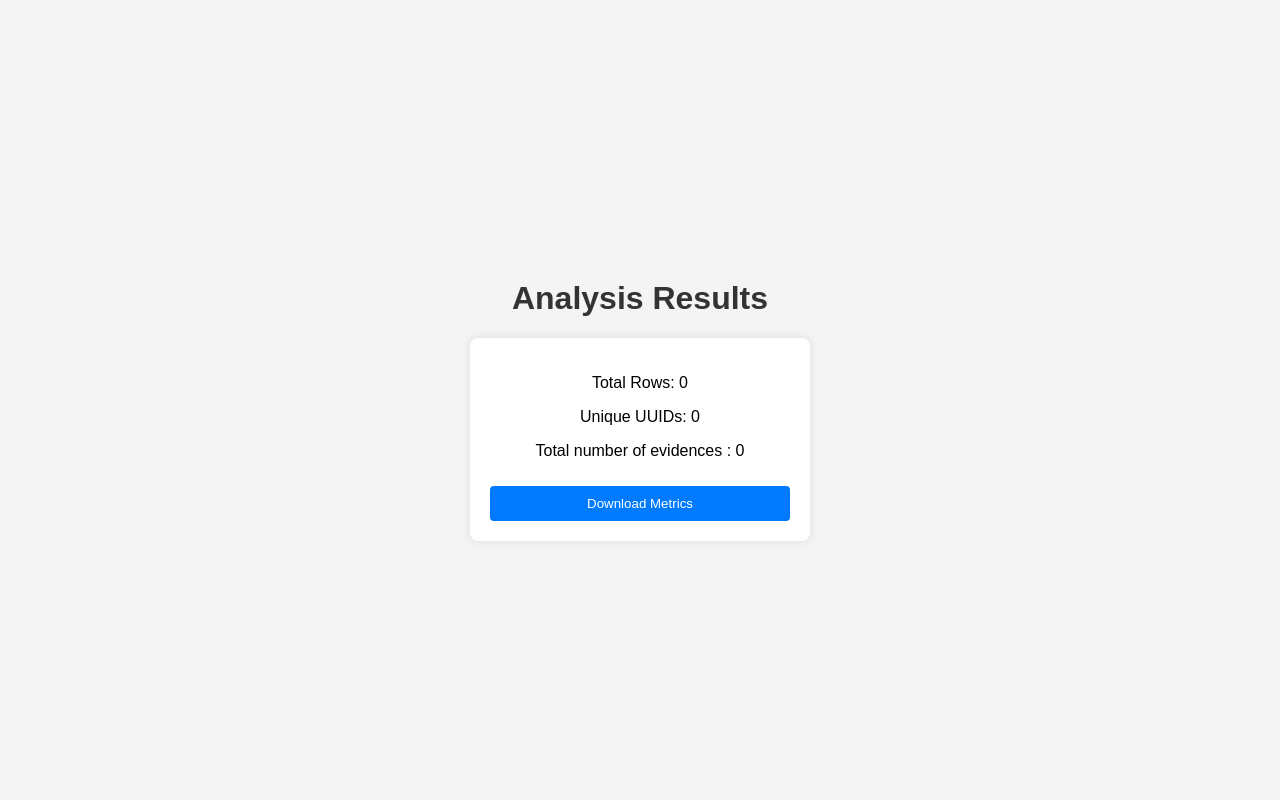
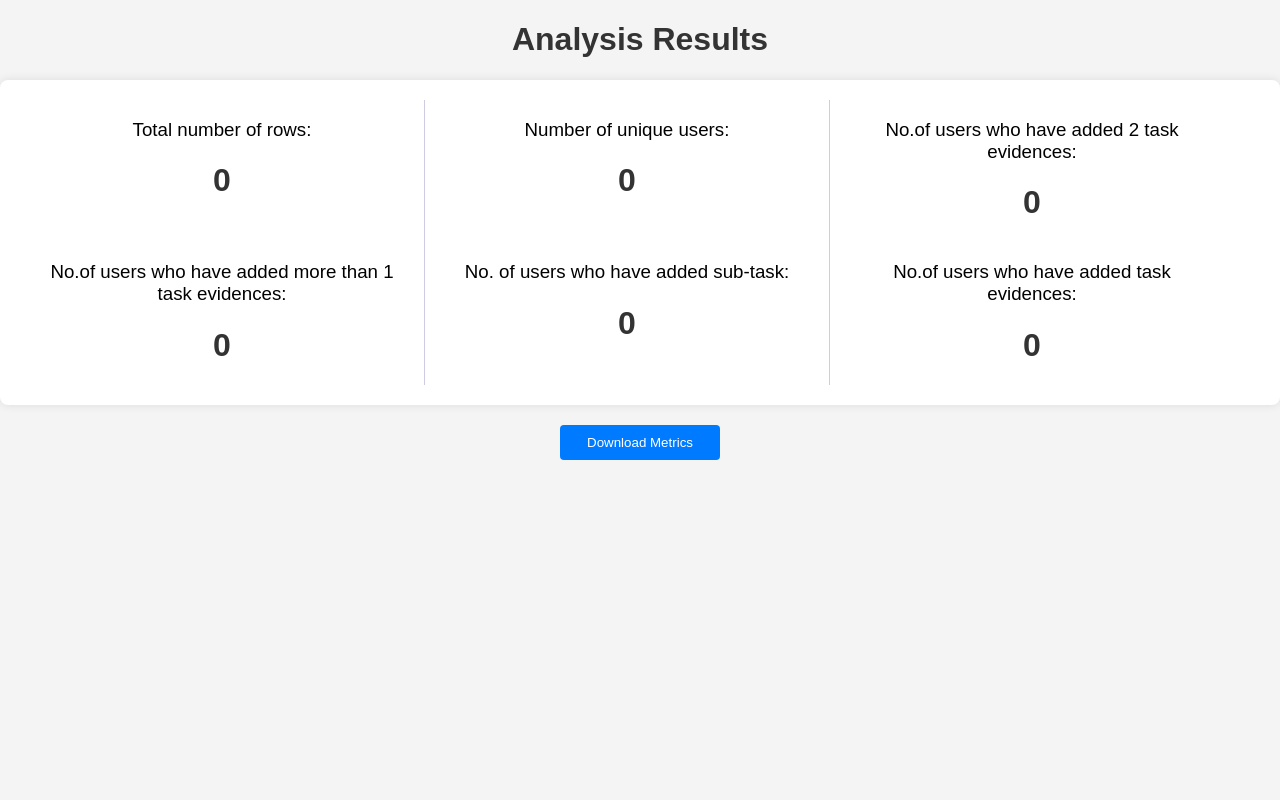
Before and after one commit to thippeswamy12/thippeswamy12.github.io, a Flask app: page /analyze in a window 1280 px wide. Run offline with Flask 3, Linux system fonts and the light colour scheme; data that the repository does not hold is empty.

Commit message:
config file added

```diff
--- a/app.py
+++ b/app.py
@@ -1,10 +1,25 @@
-from flask import Flask, render_template, request, redirect, url_for, send_file  # Add the 'send_file' import
+from flask import Flask, render_template, request, redirect, url_for, send_file
 import os
 import sqlite3
 import pandas as pd
+from configparser import ConfigParser
 
 app = Flask(__name__)
 app.config['UPLOAD_FOLDER'] = 'uploads'
+
+config = ConfigParser()
+config.read('config.ini')
+QUERIES = dict(config['QUERIES'])
+
+def run_query(conn, query):
+    result = pd.read_sql_query(query, conn)
+    return result.iloc[0, 0]
+
+def convert_excel_to_csv(excel_path):
+    csv_path = os.path.splitext(excel_path)[0] + '.csv'
+    excel_data = pd.read_excel(excel_path)
+    excel_data.to_csv(csv_path, index=False)
+    return csv_path
 
 @app.route('/')
 def index():
@@ -20,14 +35,16 @@ def upload():
         return redirect(request.url)
 
     if file:
-        # Ensure the "uploads" directory exists
         if not os.path.exists(app.config['UPLOAD_FOLDER']):
             os.makedirs(app.config['UPLOAD_FOLDER'])
 
         file_path = os.path.join(app.config['UPLOAD_FOLDER'], file.filename)
         file.save(file_path)
 
-        # Import CSV to SQLite
+        if file.filename.lower().endswith('.xlsx'):
+            # Convert XLSX to CSV
+            file_path = convert_excel_to_csv(file_path)
+
         conn = sqlite3.connect('data.db')
         df = pd.read_csv(file_path)
         df.to_sql('data_table', conn, index=False, if_exists='replace')
@@ -37,58 +54,43 @@ def upload():
 
 @app.route('/analyze')
 def analyze():
-    # Connect to SQLite and run queries
     conn = sqlite3.connect('data.db')
 
-    # Query 1: Count the total number of rows
-    total_rows_query = "SELECT COUNT(*) FROM data_table"
-    total_rows_result = pd.read_sql_query(total_rows_query, conn)
-    total_rows = total_rows_result.iloc[0, 0]
+    total_rows = run_query(conn, QUERIES['total_rows'])
+    unique_uuids_count = run_query(conn, QUERIES['unique_uuids'])
+    task_level_evidence = run_query(conn, QUERIES['find_evidence'])
+    task_level_evidence1 = run_query(conn, QUERIES['find_evidencemorethan'])
 
-    # Query 2: Count the number of unique UUIDs
-    unique_uuids_query = "SELECT COUNT(DISTINCT UUID) FROM data_table"
-    unique_uuids_result = pd.read_sql_query(unique_uuids_query, conn)
-    unique_uuids_count = unique_uuids_result.iloc[0, 0]
-
-    # Query 3: Count the number of unique UUIDs
-    find_evidence = "SELECT COUNT(DISTINCT UUID) AS num_users_with_task_evidences FROM data_table WHERE Task_Evidence like '%http%';"
-    uuids_result = pd.read_sql_query(find_evidence, conn)
-    task_level_evidence = uuids_result.iloc[0, 0]
-
-    # Close the database connection
     conn.close()
 
-    return render_template('result.html', total_rows=total_rows, unique_uuids_count=unique_uuids_count, task_level_evidence=task_level_evidence)
+    return render_template('result.html', total_rows=total_rows, unique_uuids_count=unique_uuids_count, task_level_evidence=task_level_evidence, task_level_evidence1=task_level_evidence1)
 
 @app.route('/download_metrics')
 def download_metrics():
-    # Connect to SQLite and run queries
     conn = sqlite3.connect('data.db')
 
-    # Query your metrics
-    total_rows_query = "SELECT COUNT(*) FROM data_table"
-    unique_uuids_query = "SELECT COUNT(DISTINCT UUID) FROM data_table"
-    find_evidence_query = "SELECT COUNT(DISTINCT UUID) AS num_users_with_task_evidences FROM data_table WHERE Task_Evidence LIKE '%http%';"
+    total_rows = run_query(conn, QUERIES['total_rows'])
+    unique_uuids_count = run_query(conn, QUERIES['unique_uuids'])
+    task_level_evidence = run_query(conn, QUERIES['find_evidence'])
+    task_level_evidence1 = run_query(conn, QUERIES['find_evidencemorethan'])
 
-    total_rows_result = pd.read_sql_query(total_rows_query, conn)
-    unique_uuids_result = pd.read_sql_query(unique_uuids_query, conn)
-    uuids_result = pd.read_sql_query(find_evidence_query, conn)
+    total_rows_result = run_query(conn, total_rows)
+    unique_uuids_result = run_query(conn, unique_uuids_count)
+    uuids_result = run_query(conn, task_level_evidence)
+    uuids_1task = run_query(conn, task_level_evidence1)
 
-    # Combine results into a DataFrame
     metrics_df = pd.DataFrame({
-        'Total Submissions': [total_rows_result.iloc[0, 0]],
-        'Unique UUIDs': [unique_uuids_result.iloc[0, 0]],
-        'Task Level Evidences': [uuids_result.iloc[0, 0]],
+        'Total Submissions': [total_rows_result],
+        'Unique UUIDs': [unique_uuids_result],
+        'Task Level Evidences': [uuids_result],
+        'Task Level Evidences 1': [uuids_1task]
     })
 
-    # Save the DataFrame to a CSV file
     metrics_csv_path = os.path.join(app.config['UPLOAD_FOLDER'], 'metrics.csv')
     metrics_df.to_csv(metrics_csv_path, index=False)
 
-    # Close the database connection
     conn.close()
 
-    # Send the file as a response
     return send_file(metrics_csv_path, as_attachment=True)
 
 if __name__ == '__main__':
--- /dev/null
+++ b/config.ini
@@ -0,0 +1,7 @@
+; config.ini
+
+[QUERIES]
+total_rows = SELECT COUNT(*) FROM data_table
+unique_uuids = SELECT COUNT(DISTINCT UUID) FROM data_table
+find_evidence = SELECT COUNT(DISTINCT UUID) AS num_users_with_task_evidences FROM (SELECT UUID FROM data_table WHERE Task_Evidence LIKE '%%http%%' GROUP BY UUID HAVING COUNT(DISTINCT Task_Evidence) = 2) AS subquery;
+find_evidencemorethan = SELECT COUNT(DISTINCT UUID) AS num_users_with_task_evidences FROM (SELECT UUID FROM data_table WHERE Task_Evidence LIKE '%%http%%' GROUP BY UUID HAVING COUNT(DISTINCT Task_Evidence) >= 1) AS subquery;
--- a/templates/index.html
+++ b/templates/index.html
@@ -58,7 +58,7 @@
     <h1>Place your CSV to get the big numbers</h1><br/>
     <form action="/upload" method="post" enctype="multipart/form-data">
         <label for="file">Select the CSV file:</label>
-        <input type="file" name="file" accept=".csv" id="file" required>
+        <input type="file" name="file" accept=".csv,.xlsx" id="file" required>
         <br> <!-- Add this line to break to the next line -->
         <button type="submit">Upload</button>
     </form>
--- a/templates/result.html
+++ b/templates/result.html
@@ -13,9 +13,8 @@
          padding: 0;
          display: flex;
          align-items: center;
-            justify-content: center;
          flex-direction: column;
-            height: 100vh;
+
       }
 
       h1 {
@@ -23,24 +22,46 @@
          color: #333;
       }
 
-        div {
+      .main {
          background-color: #fff;
          border-radius: 8px;
          box-shadow: 0 0 10px rgba(0, 0, 0, 0.1);
          padding: 20px;
-            width: 300px;
          text-align: center;
       }
 
+      .firstnow {
+         flex-direction: row;
+         display: flex;
+      }
+
+      .firstsubrow {
+         margin: 0 1rem;
+         width: 30%;
+      }
+
+      .firstsubrow h3 {
+         font-weight: lighter;
+         word-wrap: normal
+      }
+
+      .vl {
+         border-left: 1px solid rgb(207, 203, 226);
+      }
+
+      .firstsubrow h1 {
+         font-weight: bolder;
+      }
+
       button {
-            width: 100%;
+         width: 10rem;
          padding: 10px;
          background-color: #007bff;
          color: #fff;
          border: none;
          border-radius: 4px;
          cursor: pointer;
-            margin-top: 10px;
+         margin-top: 20px;
       }
 
       button:hover {
@@ -51,10 +72,41 @@
 
 <body>
    <h1>Analysis Results</h1>
-    <div>
-        <p>Total Rows: {{ total_rows }}</p>
-        <p>Unique UUIDs: {{ unique_uuids_count }}</p>
-        <p>Total number of evidences : {{task_level_evidence}}</p>
+   <div class="main">
+      <div class="firstnow">
+         <div class="firstsubrow">
+            <h3>Total number of rows: </h3>
+            <h1>{{ total_rows }}</h1>
+         </div>
+         <div class="vl"></div>
+         <div class="firstsubrow">
+            <h3>Number of unique users: </h3>
+            <h1>{{ unique_uuids_count }}</h1>
+         </div>
+         <div class="vl"></div>
+         <div class="firstsubrow">
+            <h3>No.of users who have added 2 task evidences: </h3>
+            <h1>{{ task_level_evidence }}</h1>
+         </div>
+      </div>
+      <div class="firstnow">
+         <div class="firstsubrow">
+            <h3>No.of users who have added more than 1 task evidences: </h3>
+            <h1>{{ task_level_evidence1 }}</h1>
+         </div>
+         <div class="vl"></div>
+         <div class="firstsubrow">
+            <h3>No. of users who have added sub-task: </h3>
+            <h1>{{ unique_uuids_count }}</h1>
+         </div>
+         <div class="vl"></div>
+         <div class="firstsubrow">
+            <h3>No.of users who have added task evidences: </h3>
+            <h1>{{ task_level_evidence }}</h1>
+         </div>
+               </div>
+      </div>
+
       <!-- Add more metrics as needed -->
 
       <!-- Download button -->
@@ -64,7 +116,7 @@
    <script>
       function downloadCSV() {
          // Simulate a CSV file download (replace this with actual data)
-            const csvData = "Total Rows,Unique UUIDs,Total number of evidences\n{{ total_rows }},{{ unique_uuids_count }},{{task_level_evidence}}";
+         const csvData = "Total Rows,Number of unique use,No. of users who have added 2 task evidences,No. of users who have added more than 1 task evidences\n{{ total_rows }},{{ unique_uuids_count }},{{task_level_evidence}},{{ task_level_evidence1 }}";
 
          // Create a Blob containing the CSV data
          const blob = new Blob([csvData], { type: "text/csv;charset=utf-8" });
```
Lines whose indentation alone changed are shown as unchanged.
